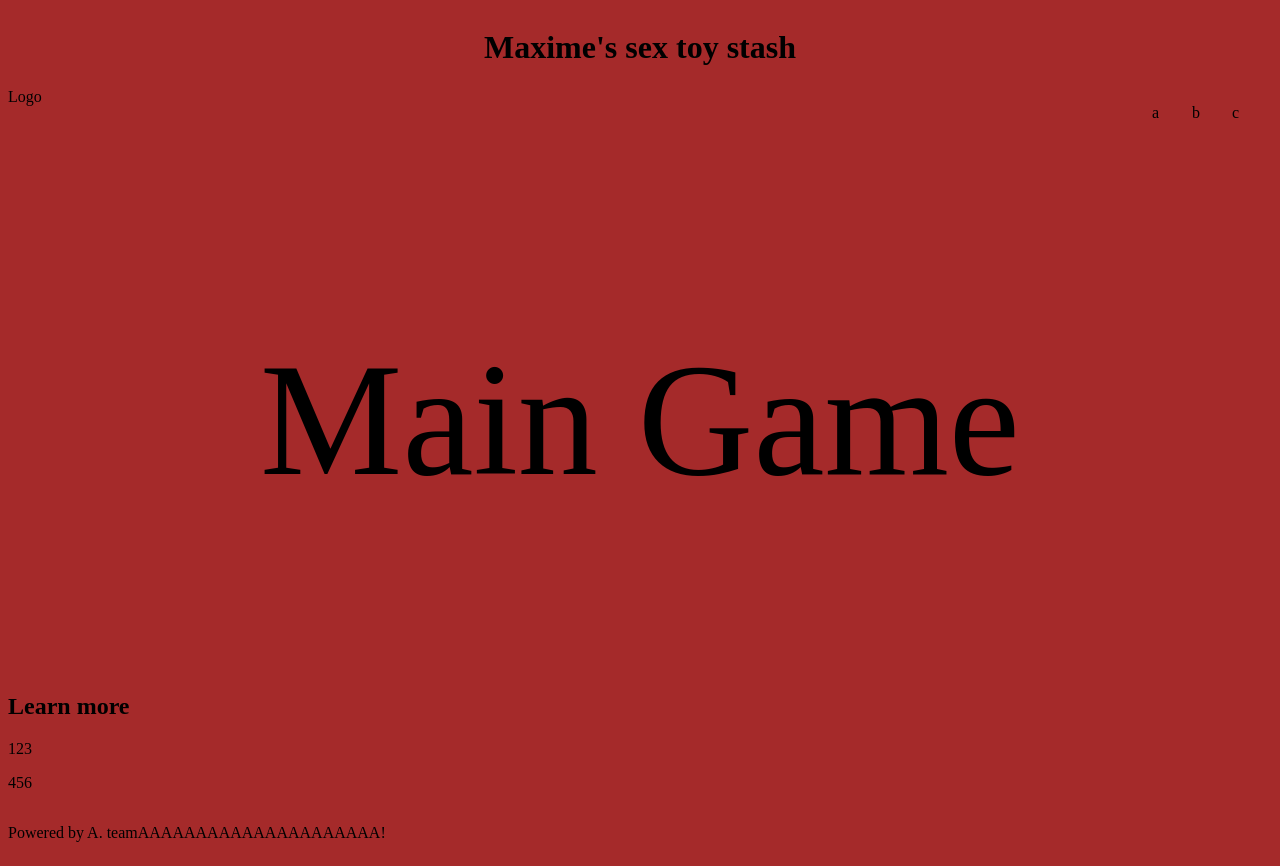
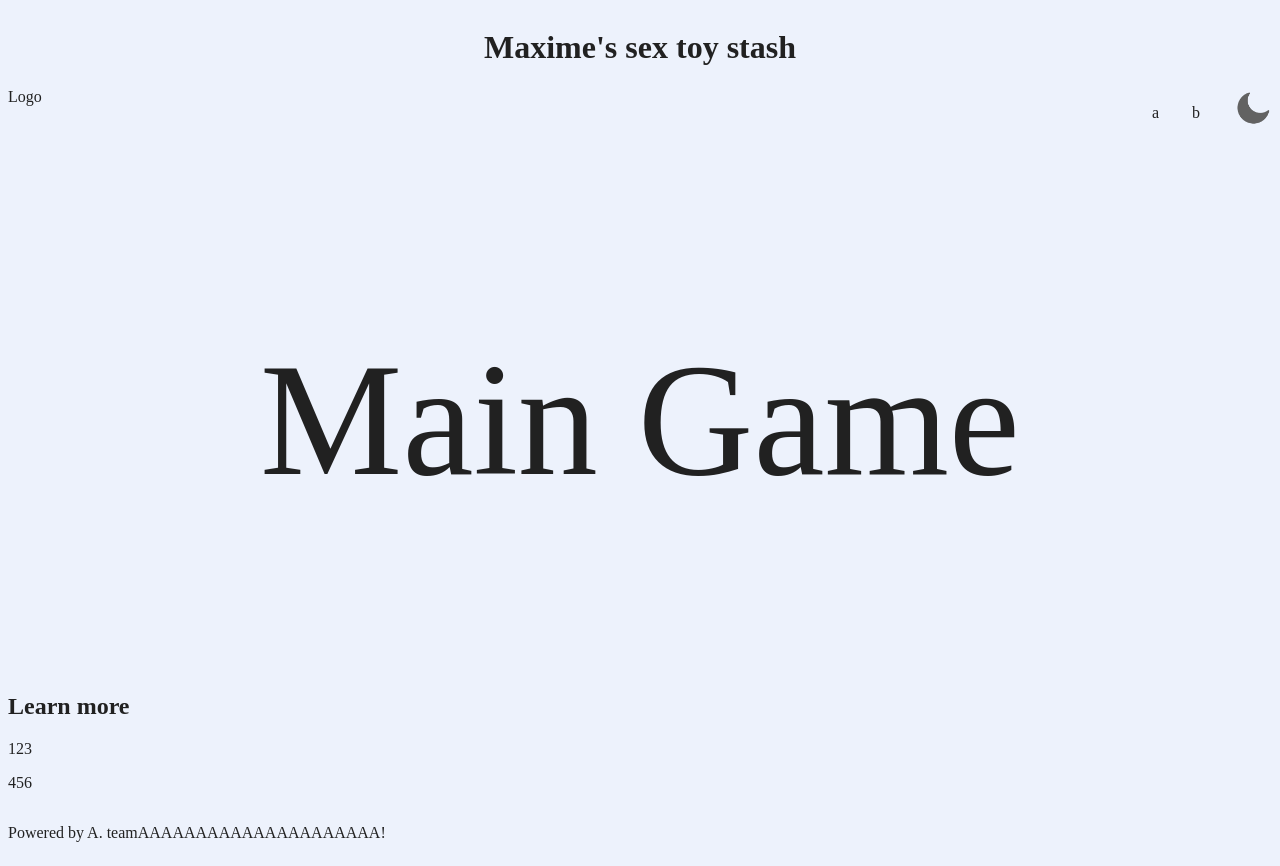
Before and after one commit to maximusprime01/nuitinfo2, a PHP site: page / in a window 1280 px wide. Run offline with PHP 8.4, Linux system fonts and the light colour scheme.

Commit message:
FEAT: motherfucking dark mode bitch !

```diff
--- a/index.html
+++ b/index.html
@@ -25,7 +25,7 @@
                         <p>b</p>
                     </div>
                     <div class="item">
-                        <p>c</p>
+                        <img src = "media/moon.png" id = "dkmicon">
                     </div>
                 </div>
             </nav>
@@ -51,5 +51,19 @@
 
         </div>
 
+        <script>
+            var icon = document.getElementById("dkmicon");
+
+            icon.onclick = function(){
+                document.body.classList.toggle("darkmode");
+                if(document.body.classList.contains("darkmode")){
+                    icon.src = "media/sun.png";
+                }else{
+                    icon.src = "media/moon.png";
+                }
+            }
+
+        </script>
+
     </body>
 </html>
--- a/style.css
+++ b/style.css
@@ -1,6 +1,19 @@
+:root
+{
+    --primary-color: #edf2fc;
+    --secondary-color: #212121;
+}
+.darkmode
+{
+    --primary-color: #000106;
+    --secondary-color: #fff;
+}
+
+
 body
 {
-    background-color: brown;
+    background-color: var(--primary-color);
+    color: var(--secondary-color);
     /*height: 100vh;*/
 }
 
```
Also changed, not shown: media/moon.png (added), media/sun.png (added).
